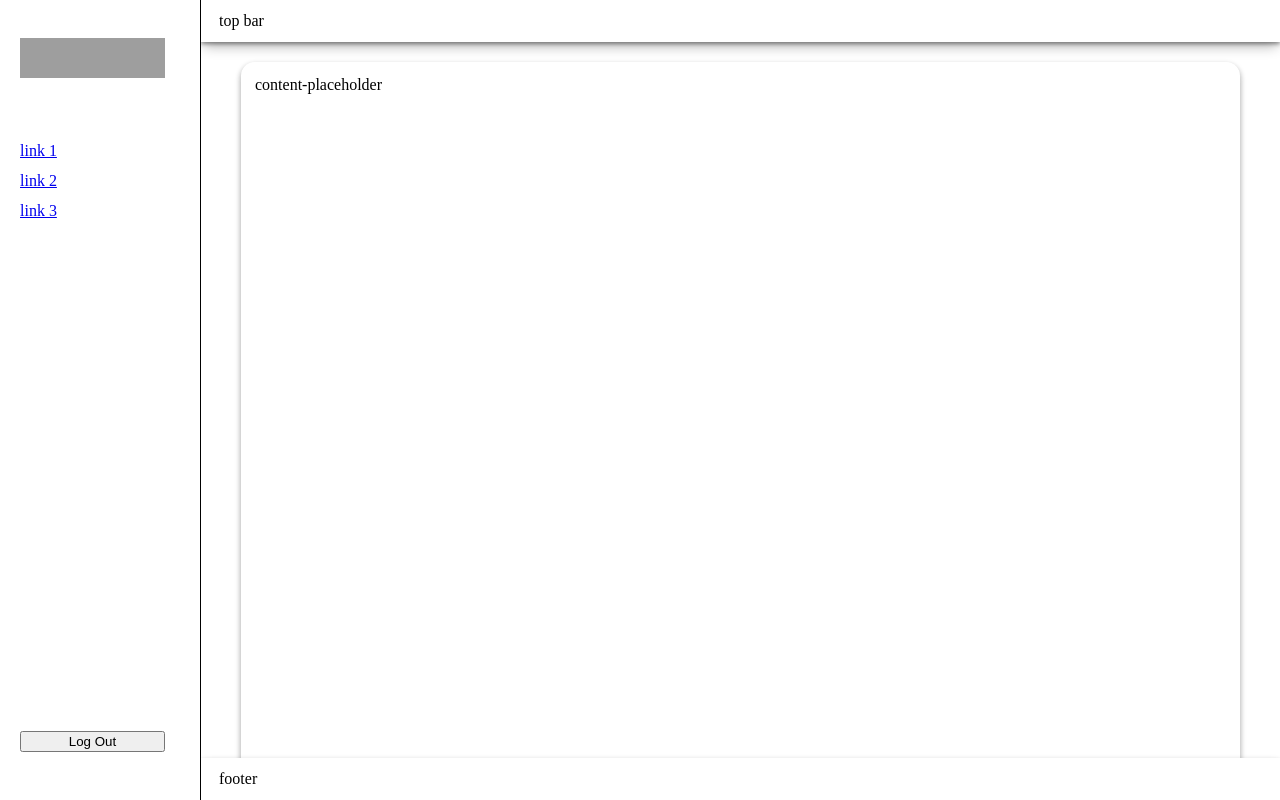
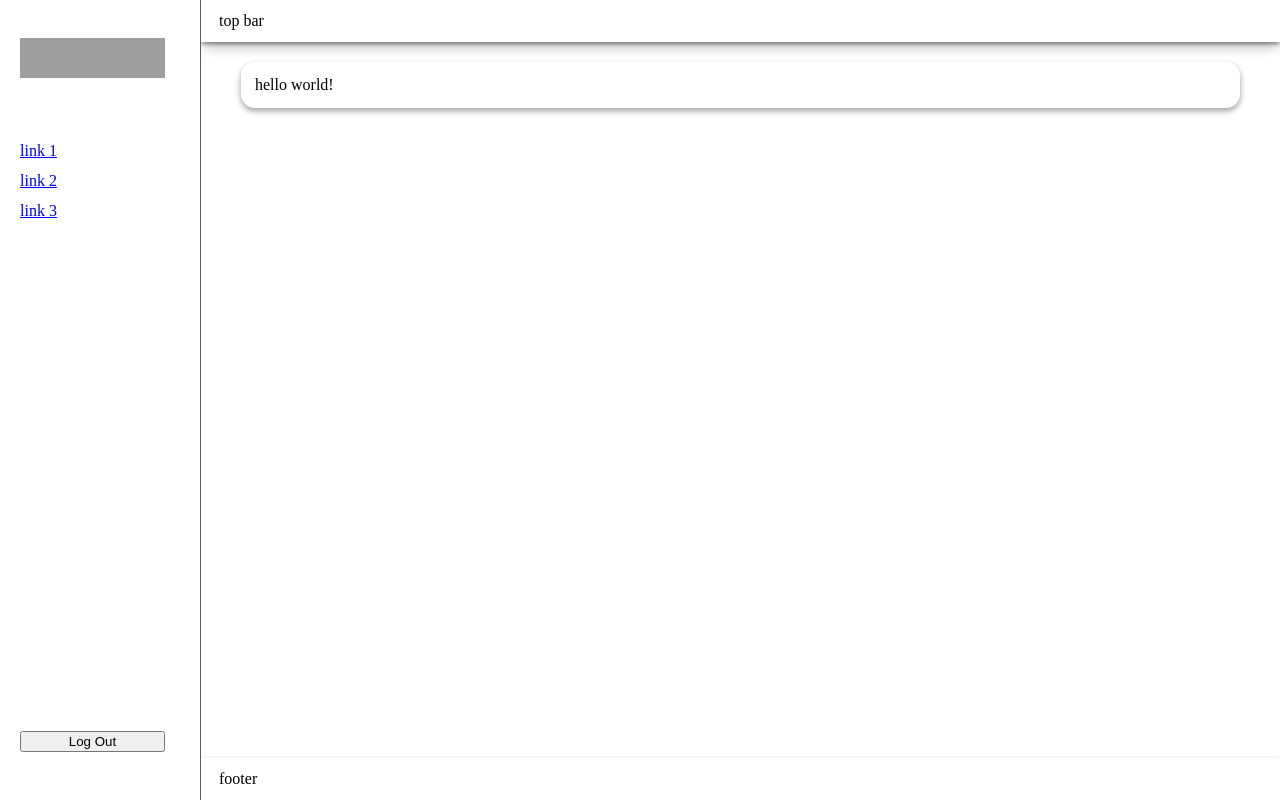
Before and after one commit to sohail-ansari02/soha-angular-layout, an Angular app: page / in a window 1280 px wide. Built offline with nearby package versions, Linux system fonts and the light colour scheme; grey boxes are pictures that could not be loaded.

Commit message:
everyhtin is done

```diff
--- a/src/app/layout/layout.component.html
+++ b/src/app/layout/layout.component.html
@@ -3,7 +3,7 @@
   <div class="layout__container">
     <app-top-bar class="layout__top-bar"></app-top-bar>
     <div class="layout__content">
-      <div style="height: 800px;">content-placeholder</div>
+      <div class="">hello world!</div>
     </div>
     <app-footer class="layout__footer">footer</app-footer>
   </div>
--- a/src/app/layout/layout.component.scss
+++ b/src/app/layout/layout.component.scss
@@ -28,7 +28,7 @@
     overflow: auto;
     height: 100vh;
 
-    border-right: 1px solid black;
+    border-right: 1px solid rgb(91, 91, 91);
   }
   &__container {
     overflow: auto;
```
